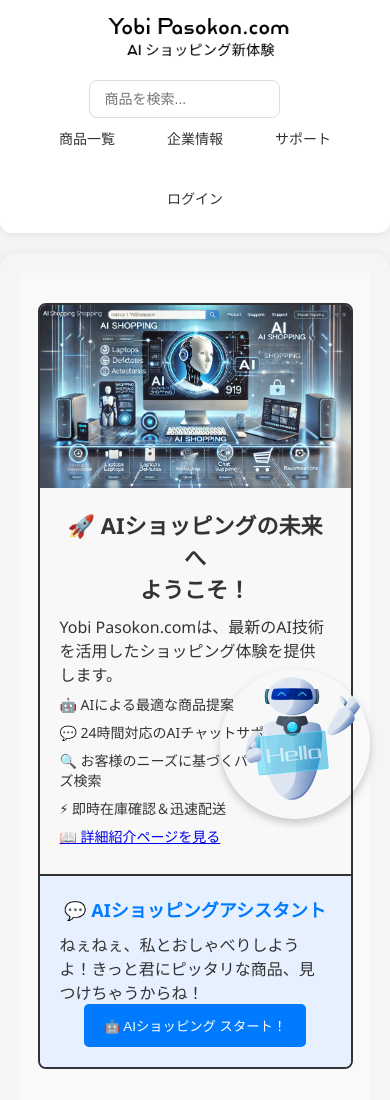
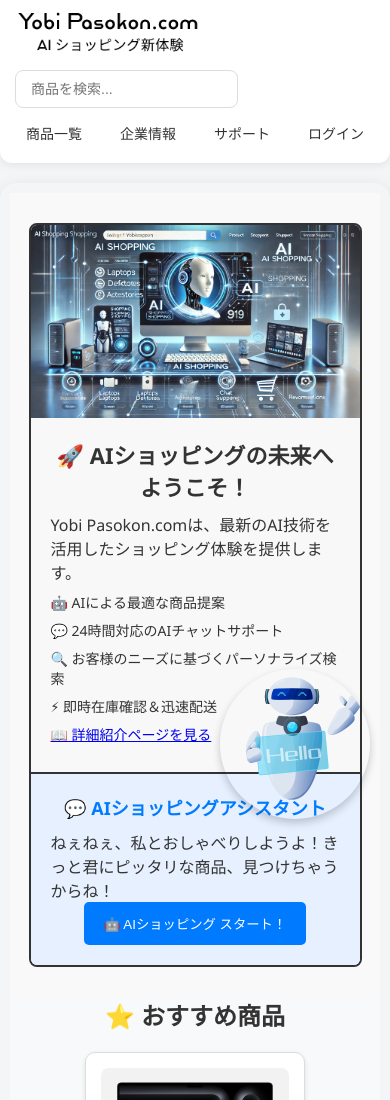
Before and after one commit to the-tsukasa/AI-Shopping-Assistant-MVC, a website: page public/index.html in a window 390 px wide. Shown: the top 1100 px of the page. Drawn offline with Linux system fonts and the light colour scheme.

Commit message:
Update style.css

```diff
--- a/public/css/style.css
+++ b/public/css/style.css
@@ -162,19 +162,52 @@
   header {
     flex-direction: column;
     align-items: center;
+    padding: 10px;
   }
 
   nav {
+    display: flex;
     flex-wrap: wrap;
     justify-content: center;
+    gap: 10px; /* 控制导航项之间的间距 */
+    width: 100%;
   }
 
   #search-bar {
     width: 90%;
-    margin-top: 10px;
+    margin: 10px 0; /* 减少代码冗余 */
   }
 
   main {
-    padding: 20px;
+    padding: 15px;
   }
 }
+
+/* ==================== Extra Small Screens (480px 以下) ==================== */
+@media (max-width: 480px) {
+  header {
+    flex-direction: row; /* 横向排列 */
+    align-items: center;
+    justify-content: space-between; /* 左右对齐 */
+    padding: 10px;
+    flex-wrap: wrap; /* 允许换行 */
+  }
+
+  nav {
+    display: flex;
+    flex-wrap: nowrap; /* 不换行 */
+    justify-content: space-between;
+    align-items: center;
+    width: 100%; /* 占满宽度 */
+    gap: 5px;
+  }
+
+  #search-bar {
+    width: 100%; /* 保持与导航栏并列 */
+    margin: 5px;
+  }
+
+  main {
+    padding: 10px;
+  }
+}
```
